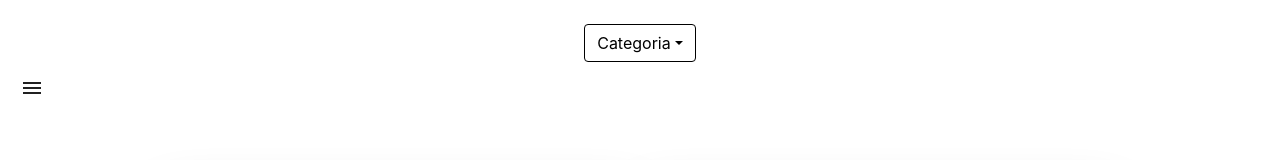
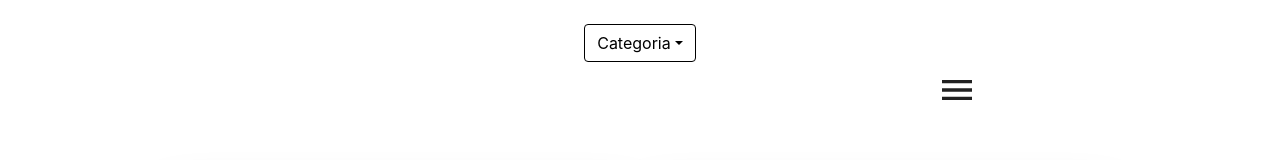
Before and after one commit to luciofondon98/Dise-o-de-Interfaces-2020-2, a React (Create React App) app: page / in a window 1280 px wide. Shown: the top 160 px of the page. Built offline with nearby package versions, Linux system fonts and the light colour scheme.

Commit message:
Posicion del boton menu lateral

```diff
--- a/src/components/MenuLateral.js
+++ b/src/components/MenuLateral.js
@@ -67,12 +67,12 @@ export default function MenuLateral() {
 
     </div>
   );
-
+  //min-width: 150%;
   return (
     <div>
         <React.Fragment>
-          <Button onClick={toggleDrawer('right', true)}>
-            <MenuIcon></MenuIcon>
+          <Button onClick={toggleDrawer('right', true)} style={{ width: 40, height:40, marginLeft: 925}}>
+            <MenuIcon style={{ width: 40, height:40}}></MenuIcon>
           </Button>
           <Drawer anchor={'right'} open={state['right']} onClose={toggleDrawer('right', false)}>
             {list('right')}
```
